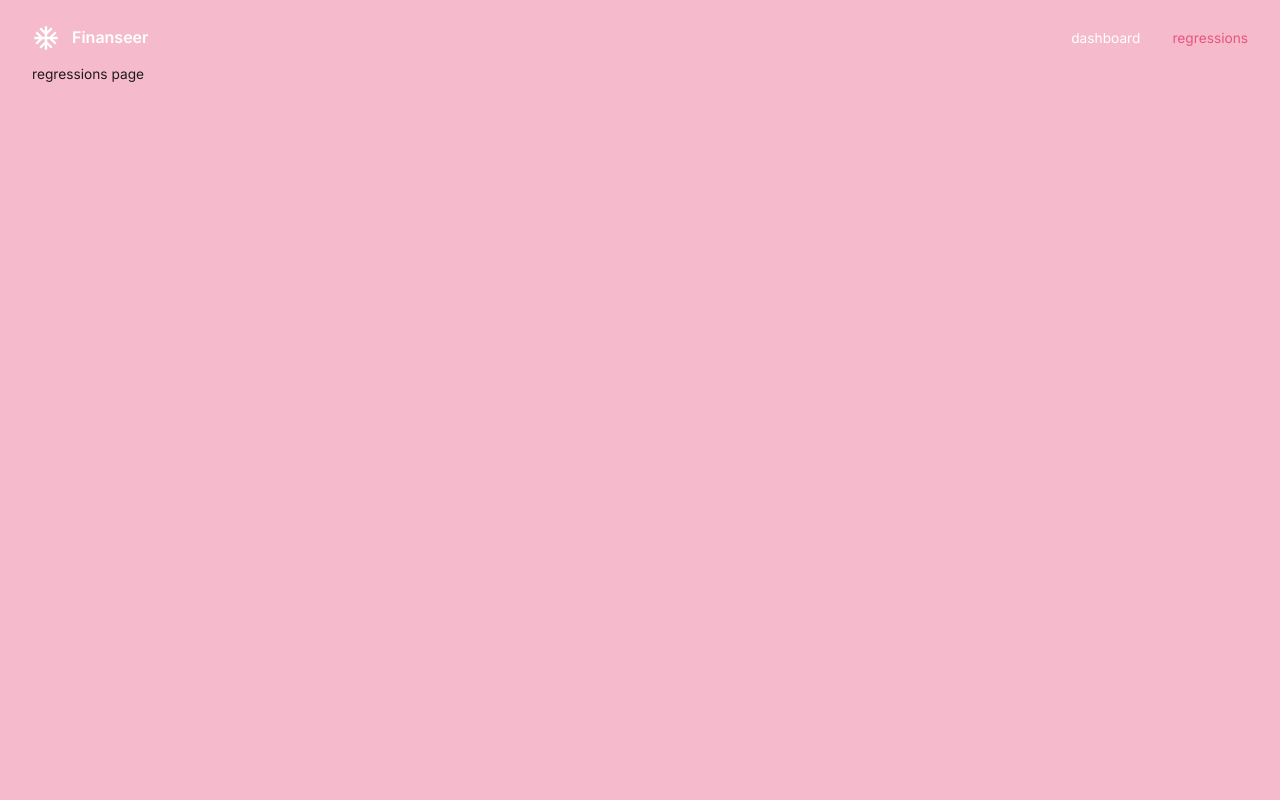
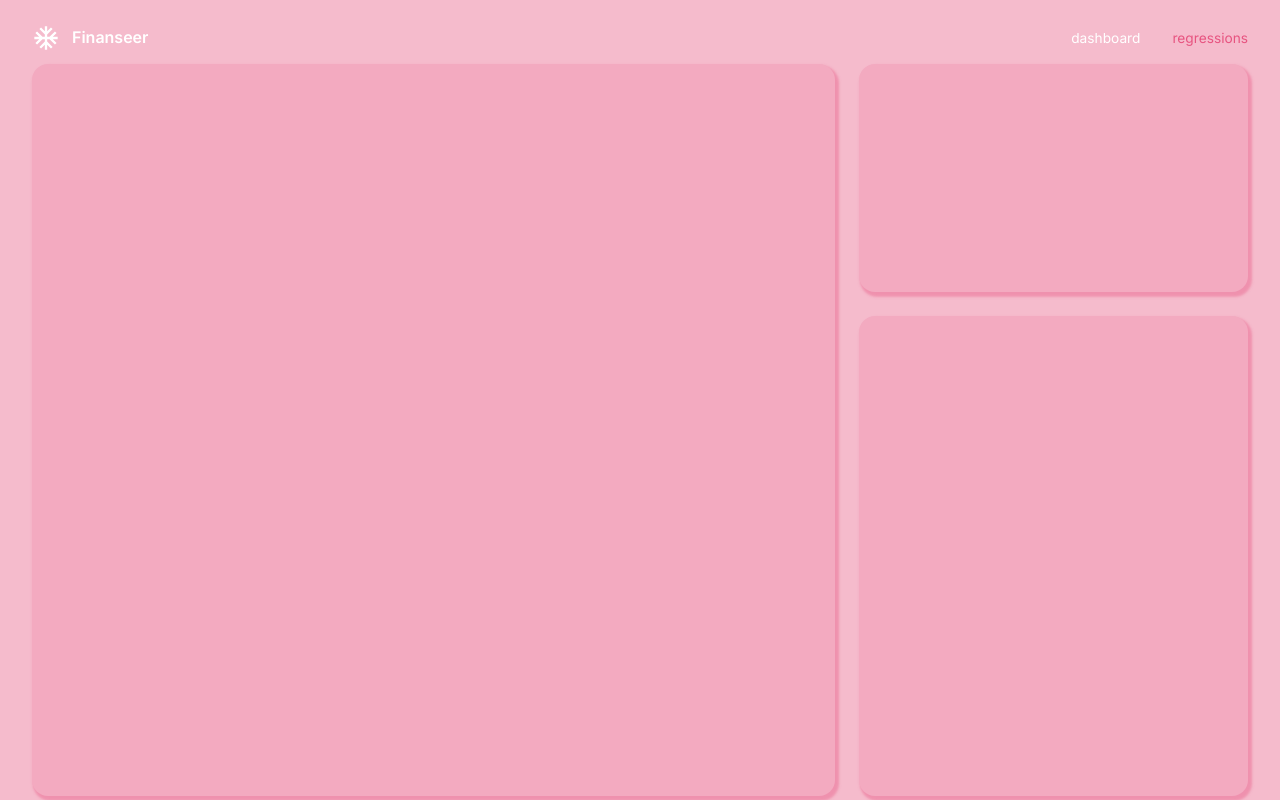
Before and after one commit to camilamdaniels/finance-dashboard, a React (Vite) app in the folder client/: page /regressions in a window 1280 px wide. Built offline with nearby package versions, Linux system fonts and the light colour scheme; no server answers.

Commit message:
Regressions page initial UI complete.

```diff
--- a/client/src/App.tsx
+++ b/client/src/App.tsx
@@ -5,6 +5,7 @@ import { Box, CssBaseline, ThemeProvider } from "@mui/material"
 import { BrowserRouter, Route, Routes } from "react-router-dom"
 import Navbar from '@/scenes/navbar'
 import Dashboard from '@/scenes/dashboard'
+import Regressions from '@/scenes/regressions'
 
 function App() {
   const theme = useMemo(() => createTheme(themeSettings), [])
@@ -23,7 +24,7 @@ function App() {
               />
               <Route
                 path='/regressions'
-                element={<div>regressions page</div>}
+                element={<Regressions />}
               />
             </Routes>
           </Box>
--- /dev/null
+++ b/client/src/scenes/regressions/index.tsx
@@ -0,0 +1,67 @@
+import React from 'react'
+import DashboardBox from '@/components/DashboardBox'
+import { Box, useMediaQuery, useTheme } from '@mui/material'
+
+const gridTemplateLargeScreens = `
+    "b b a"
+    "b b a"
+    "b b a"
+    "b b c"
+    "b b c"
+    "b b c"
+    "b b c"
+    "b b c"
+    "b b c"
+`
+
+const gridTemplateSmallScreens = `
+    "b"
+    "b"
+    "b"
+    "b"
+    "a"
+    "a"
+    "c"
+    "c"
+    "c"
+`
+
+const Regressions = () => {
+    const isAboveMediumScreens = useMediaQuery("(min-width: 1200px)")
+    const { palette } = useTheme();
+
+    return (
+        <Box
+            color={palette.grey[100]}
+            width='100%'
+            height='100%'
+            display='grid'
+            gap='1.5rem'
+            sx={
+                isAboveMediumScreens ? {
+                    gridTemplateColumns: "repeat(3, minmax(370px, 1fr))",
+                    gridTemplateRows: "repeat(10, minmax(60px, 1fr))",
+                    gridTemplateAreas: gridTemplateLargeScreens
+                } : {
+                    gridAutoColumns: "1fr",
+                    gridAutoRows: "80px",
+                    gridTemplateAreas: gridTemplateSmallScreens,
+                }
+            }
+        >
+           <DashboardBox gridArea="b">
+
+           </DashboardBox>
+
+           <DashboardBox gridArea="a">
+
+           </DashboardBox>
+
+           <DashboardBox gridArea="c">
+
+           </DashboardBox>
+        </Box>
+    )
+}
+
+export default Regressions
```
